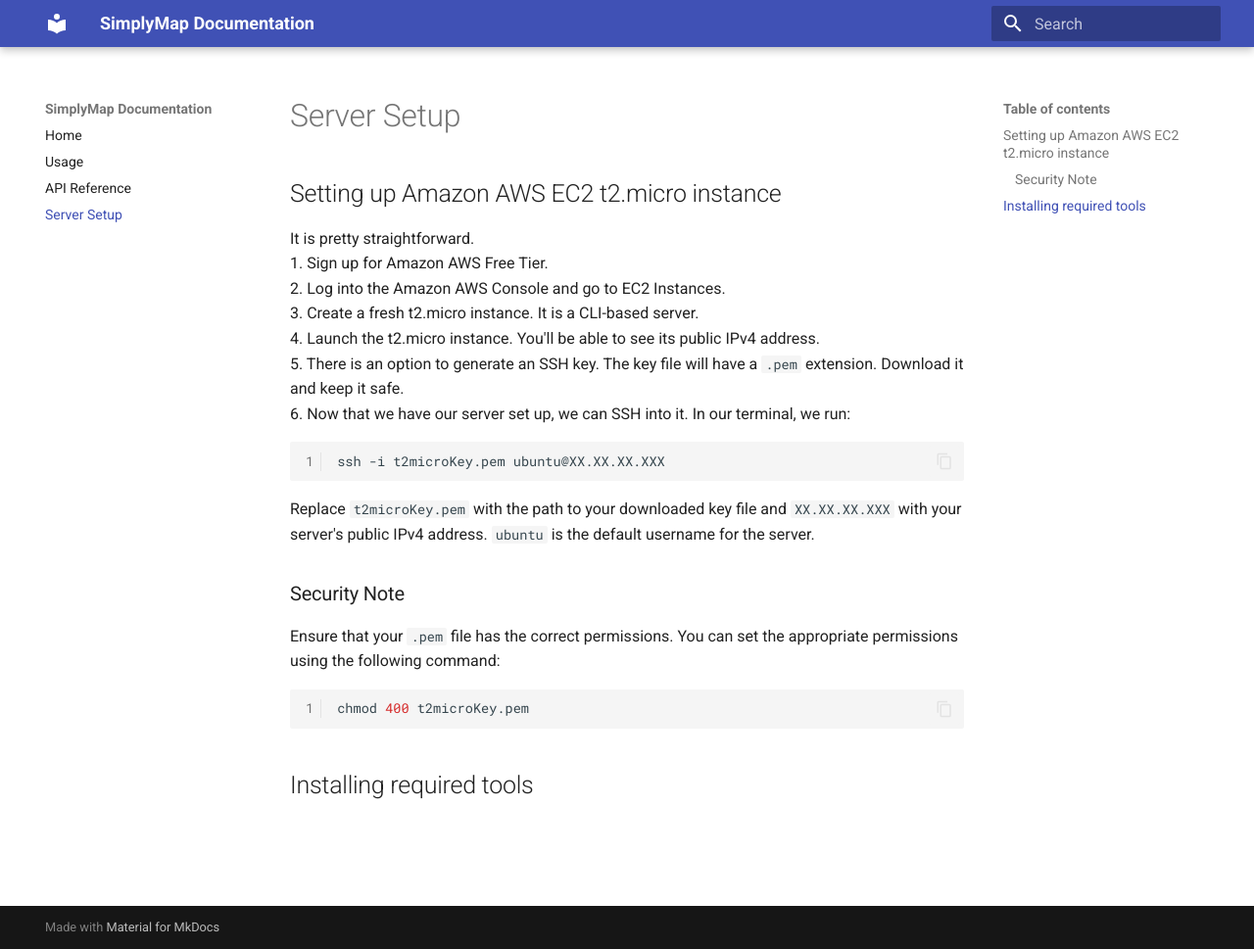
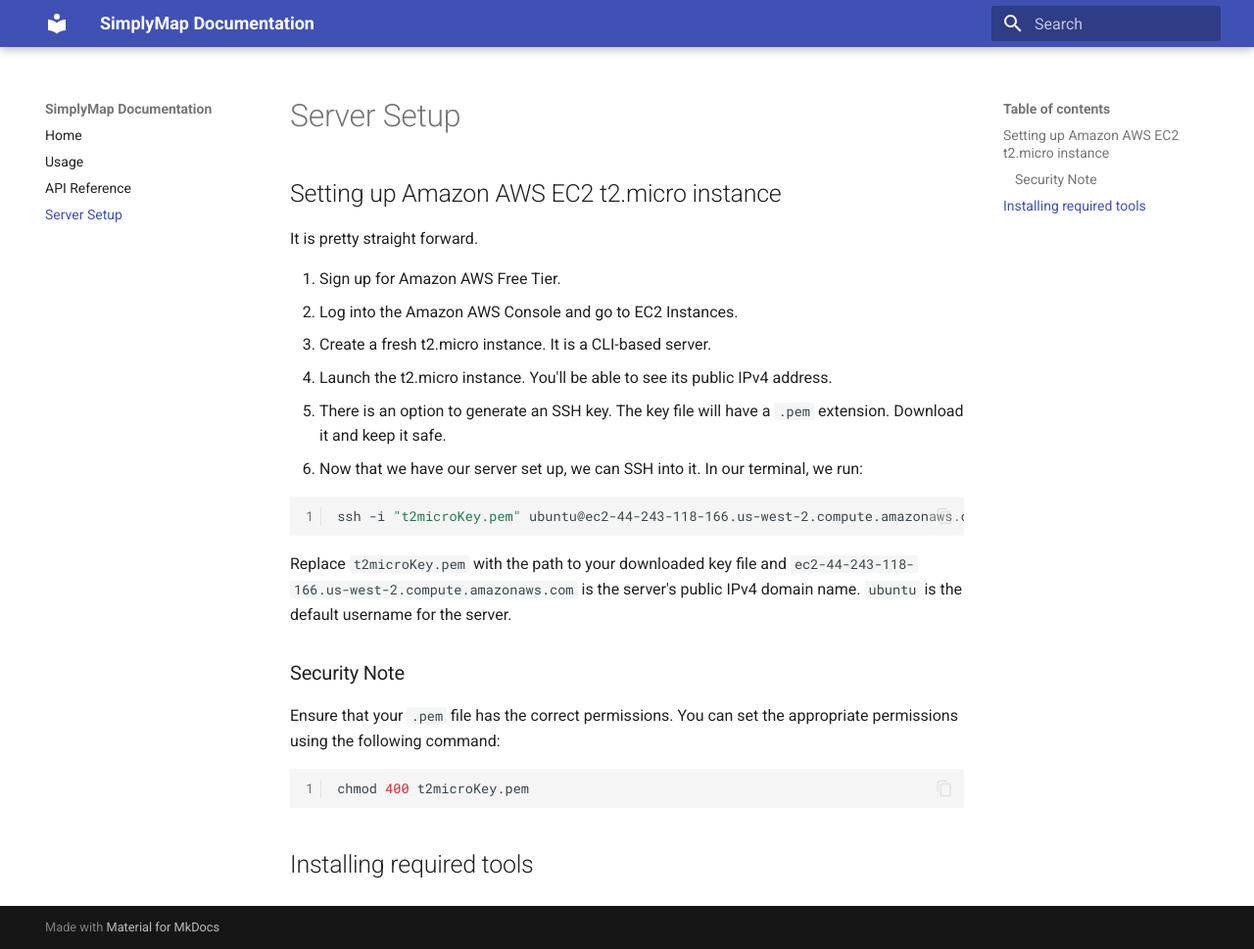
Before and after one commit to amritanshusingh/SimplyMap, an MkDocs documentation site: the page built from docs/server.md, in a window 1280 px wide and 969 px high. Shown: the whole window at 98% size. Built offline with MkDocs 1.6.1 and Material for MkDocs 9.7.7, drawn with Linux system fonts in a browser that asks for light colours.

Commit message:
improved formatting and added amazon aws public ipv4 domain name in place of  ip address

````diff
--- a/docs/server.md
+++ b/docs/server.md
@@ -1,6 +1,7 @@
 ## Setting up Amazon AWS EC2 t2.micro instance
 
-It is pretty straightforward.
+It is pretty straight forward.
+
 1. Sign up for Amazon AWS Free Tier.
 2. Log into the Amazon AWS Console and go to EC2 Instances.
 3. Create a fresh t2.micro instance. It is a CLI-based server.
@@ -9,10 +10,10 @@
 6. Now that we have our server set up, we can SSH into it. In our terminal, we run:
 
    ```bash
-   ssh -i t2microKey.pem ubuntu@XX.XX.XX.XXX
+   ssh -i "t2microKey.pem" ubuntu@ec2-44-243-118-166.us-west-2.compute.amazonaws.com
    ```
 
-   Replace `t2microKey.pem` with the path to your downloaded key file and `XX.XX.XX.XXX` with your server's public IPv4 address. `ubuntu` is the default username for the server.
+   Replace `t2microKey.pem` with the path to your downloaded key file and `ec2-44-243-118-166.us-west-2.compute.amazonaws.com` is the server's public IPv4 domain name. `ubuntu` is the default username for the server.
 
 ### Security Note
 Ensure that your `.pem` file has the correct permissions. You can set the appropriate permissions using the following command:
````
